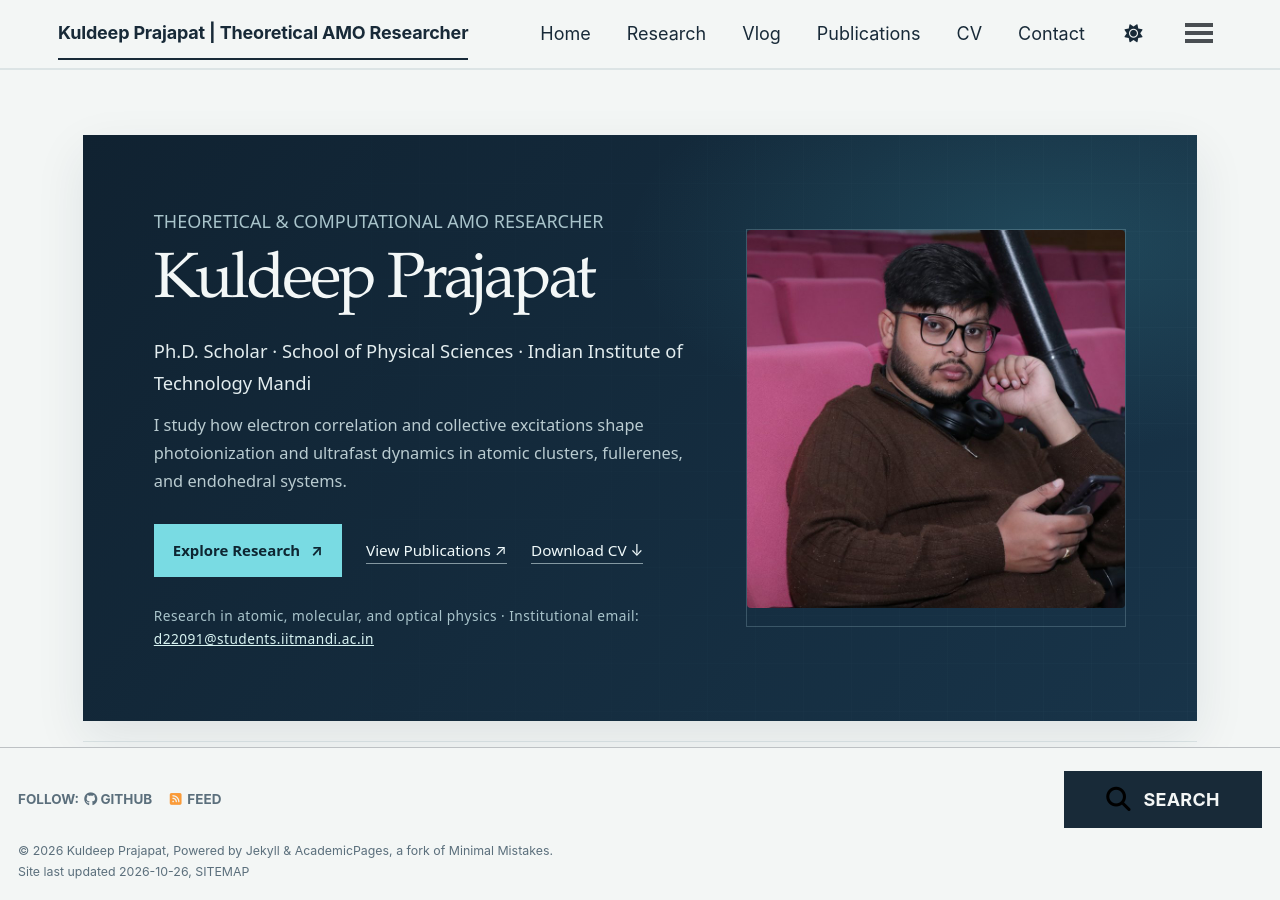
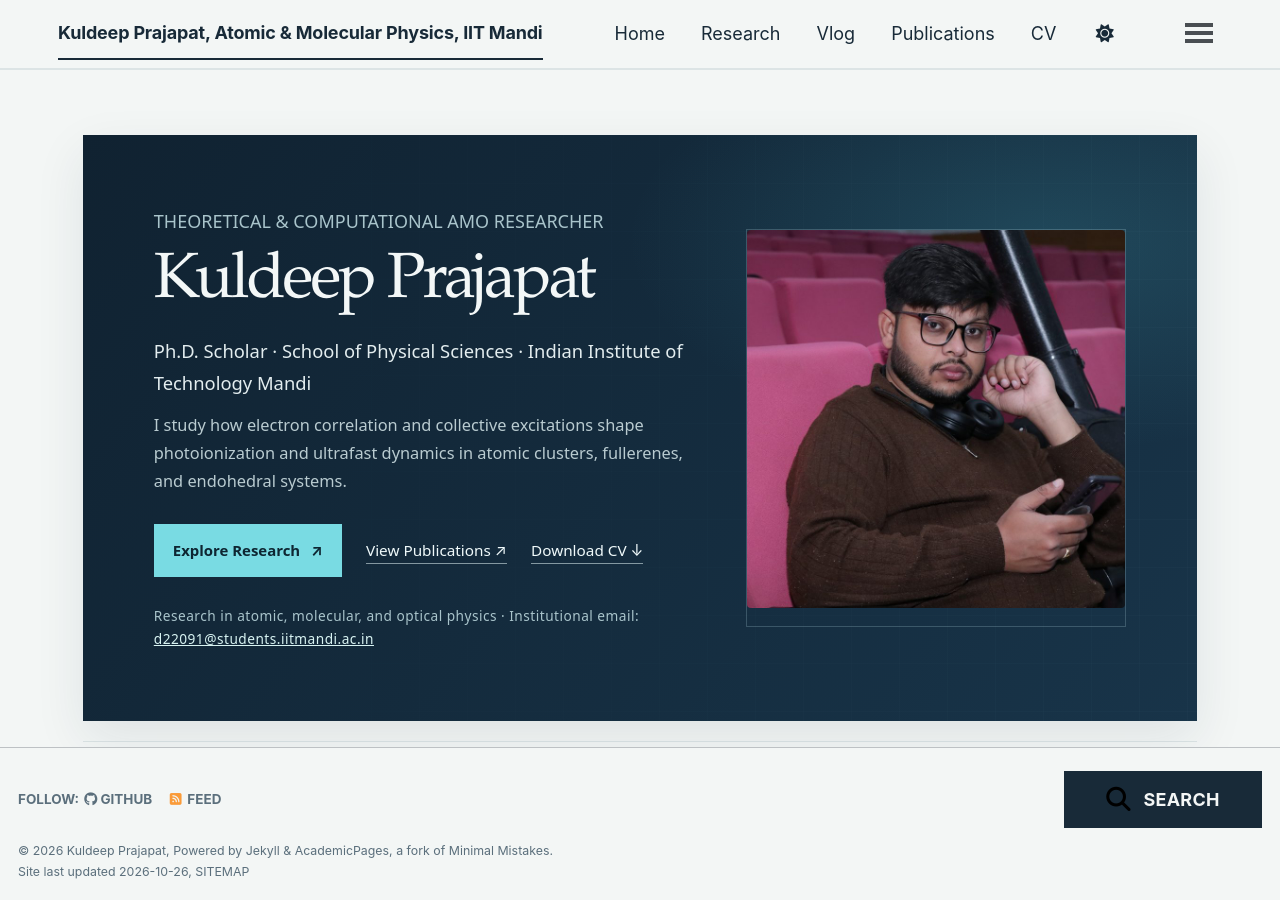
Before and after one commit to PRAJAPAT-KULDEEP/kuldeep-prajapat, a Jekyll site: the page built from _pages/about.md, in a window 1280 px wide and 900 px high. Built offline with Jekyll 4.4.1, drawn with Linux system fonts in a browser that asks for light colours; a style sheet for code colours, icons or effects is not loaded.

Commit message:
Improve site title and default description

```diff
--- a/_config.yml
+++ b/_config.yml
@@ -9,12 +9,12 @@
 # Basic Site Settings
 locale                   : "en-US"
 site_theme               : "default" # The available themes options are "default", "air", "sunrise", "mint", "dirt" and "contrast"
-title: "Kuldeep Prajapat | Theoretical AMO Researcher"
+title: 'Kuldeep Prajapat, Atomic & Molecular Physics, IIT Mandi'
 
 title_separator: "-"
 
 name: &name "Kuldeep Prajapat"
-description: &description "Academic website of Kuldeep Prajapat, Ph.D. scholar at IIT Mandi. Research in theoretical and computational AMO physics, atomic clusters, fullerenes, endohedral systems, photoionization, electron correlation, plasmon-assisted ICD, and attosecond time delays."
+description: &description "Kuldeep Prajapat, Ph.D. scholar at IIT Mandi, studies photoionization and ultrafast dynamics in atomic clusters, fullerenes and endohedral systems."
 
 #Research interests: Cluster Physics | Fullerene | Endohedral Systems | Photoionization | Plasmonic RICD | ICD | Electron Correlation & Entanglement | Attosecond Dynamics | Photoelectron Time Delays"   # Update this with a general description of your site, this is the default if not overridden by a page
 url: "https://prajapat-kuldeep.github.io" # The base hostname & protocol for your site e.g. "https://[your GitHub username].github.io",
```
